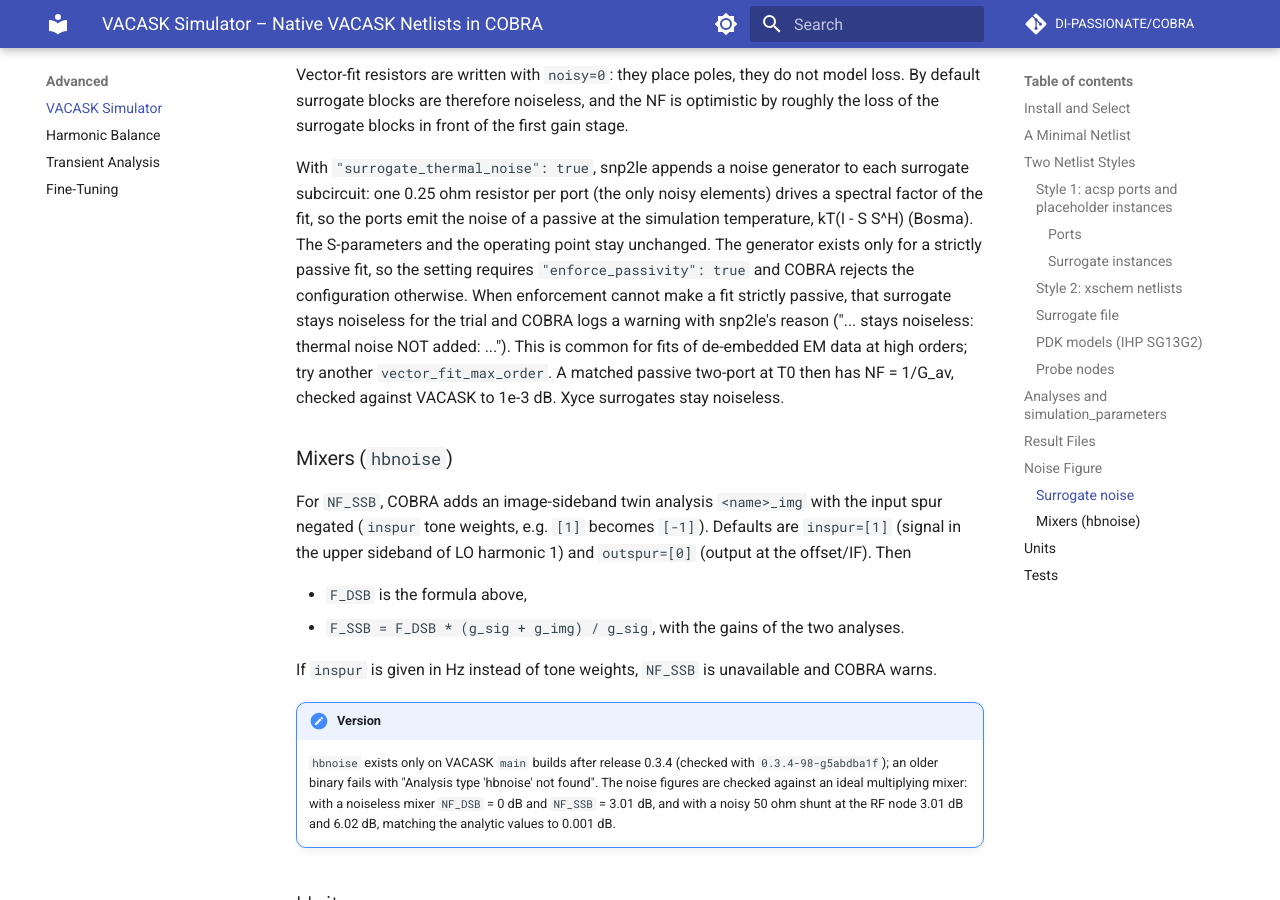
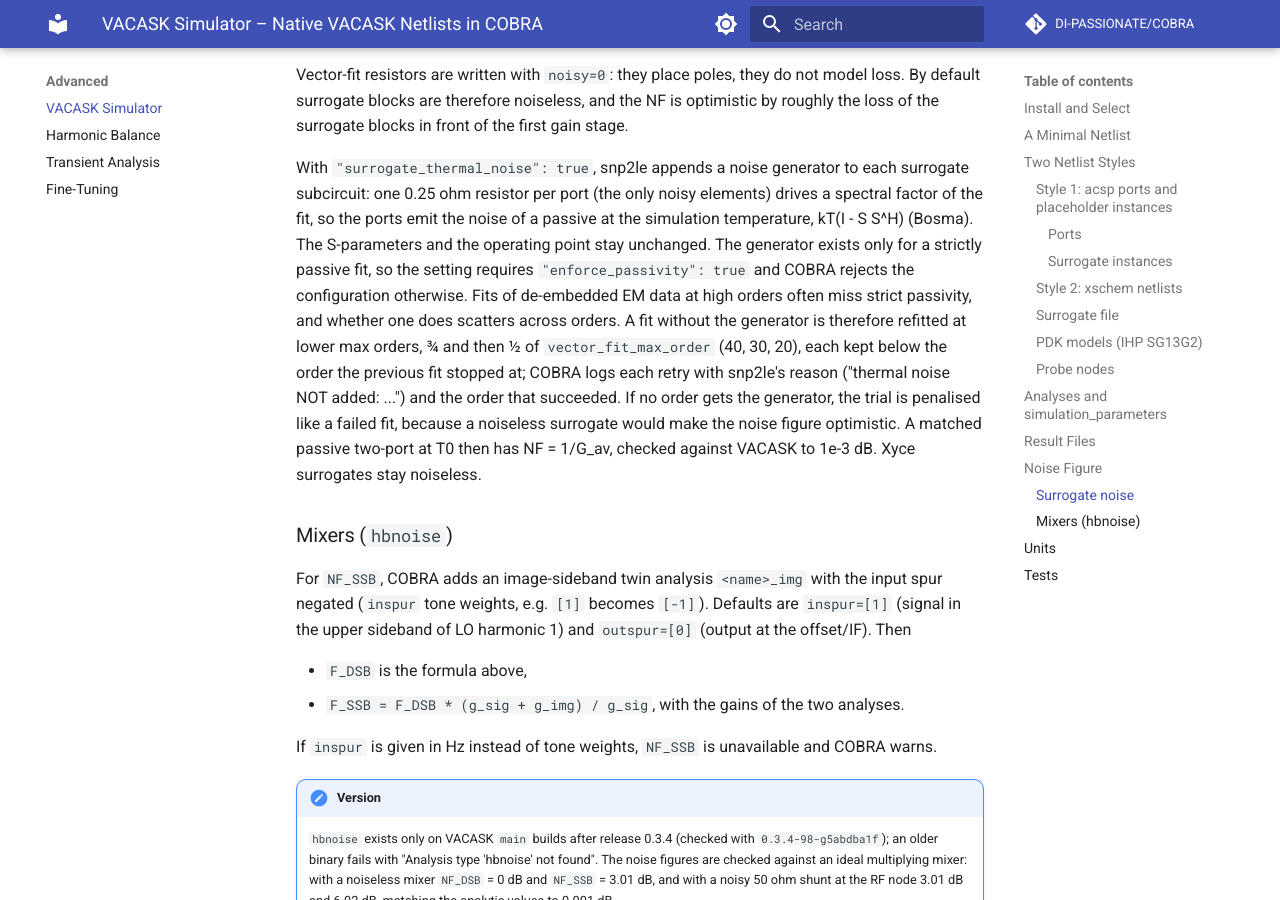
Before and after one commit to DI-PASSIONATE/COBRA, an MkDocs documentation site: the page built from docs/advanced/vacask.md, in a window 1280 px wide and 900 px high, scrolled down 8116 px. Built offline with MkDocs 1.6.1 and Material for MkDocs 9.7.7, drawn with Linux system fonts in a browser that asks for light colours; comment, search, counter and statistics services are not loaded.

```diff
--- a/docs/advanced/vacask.md
+++ b/docs/advanced/vacask.md
@@ -359,11 +359,14 @@ drives a spectral factor of the fit, so the ports emit the noise of a passive
 at the simulation temperature, kT(I - S S^H) (Bosma). The S-parameters and the
 operating point stay unchanged. The generator exists only for a strictly passive
 fit, so the setting requires `"enforce_passivity": true` and COBRA rejects the
-configuration otherwise. When enforcement cannot make a fit strictly passive,
-that surrogate stays noiseless for the trial and COBRA logs a warning with
-snp2le's reason ("... stays noiseless: thermal noise NOT added: ..."). This is
-common for fits of de-embedded EM data at high orders; try another
-`vector_fit_max_order`. A matched passive two-port at T0 then has NF = 1/G_av,
+configuration otherwise. Fits of de-embedded EM data at high orders often miss
+strict passivity, and whether one does scatters across orders. A fit without the
+generator is therefore refitted at lower max orders, 3/4 and then 1/2 of
+`vector_fit_max_order` (40, 30, 20), each kept below the order the previous fit
+stopped at; COBRA logs each retry with snp2le's reason ("thermal noise NOT
+added: ...") and the order that succeeded. If no order gets the generator, the
+trial is penalised like a failed fit, because a noiseless surrogate would make
+the noise figure optimistic. A matched passive two-port at T0 then has NF = 1/G_av,
 checked against VACASK to 1e-3 dB. Xyce surrogates stay noiseless.
 
 ### Mixers (`hbnoise`)
```
Also changed, not shown: CHANGELOG.md (+22 -0 lines), docs/api/simulation.md (+2 -1 lines), 5 other files.
